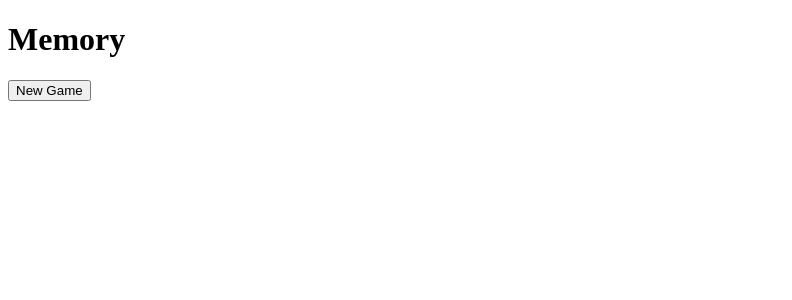
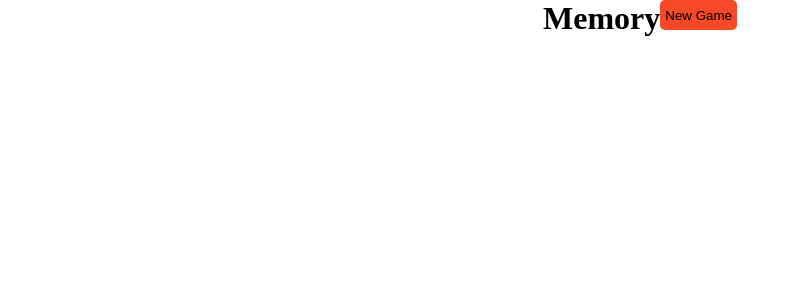
Before and after one commit to teejale/memory_game, a React (Vite) app: page / in a window 1280 px wide. Shown: the top 300 px of the page, without its empty margins (0-792 px from the left). Built offline with nearby package versions, Linux system fonts and the light colour scheme.

Commit message:
add image + imports and styling

```diff
--- a/src/App.css
+++ b/src/App.css
@@ -0,0 +1,31 @@
+* {
+  margin: 0;
+}
+
+body {
+  display: flex;
+  justify-content: center;
+  align-items: center;
+  flex-direction: column;
+}
+
+.front,
+.back {
+  height: 50px;
+}
+
+.wrapper {
+  /* margin: 40px;
+  display: grid;
+  grid-template-columns: 1fr 1fr 1fr 1fr;
+  grid-gap: 20px; */
+  display: flex;
+}
+
+button {
+  height: 30px;
+  padding: 5px;
+  border-radius: 5px;
+  border-style: none;
+  background-color: #f54927;
+}
--- a/src/App.jsx
+++ b/src/App.jsx
@@ -1,13 +1,20 @@
 import { useState } from "react";
 import "./App.css";
+import image1 from "./assets/image_1.jpg";
+import image2 from "./assets/image_2.jpg";
+import image3 from "./assets/image_3.jpg";
+import image4 from "./assets/image_4.jpg";
+import image5 from "./assets/image_5.jpg";
+import image6 from "./assets/image_6.jpg";
+import cover from "./assets/cover.jpg";
 
 const cardImages = [
-  { src: "/assets/image_1.jpg" },
-  { src: "/assets/image_2.jpg" },
-  { src: "/assets/image_3.jpg" },
-  { src: "/assets/image_4.jpg" },
-  { src: "/assets/image_5.jpg" },
-  { src: "/assets/image_6.jpg" },
+  { src: image1 },
+  { src: image2 },
+  { src: image3 },
+  { src: image4 },
+  { src: image5 },
+  { src: image6 },
 ];
 
 function App() {
@@ -22,11 +29,20 @@ function App() {
     setCards(shuffledCards);
     setTurns(0);
   };
+  console.log(cards, turns);
 
   return (
-    <div>
+    <div className="wrapper">
       <h1>Memory</h1>
       <button onClick={shuffleCards}>New Game</button>
+      <div className="container">
+        {cards.map((card) => (
+          <div className="card" key={card.id}>
+            <img className="front" src={card.src} alt="card-front" />
+            <img className="back" src={cover} alt="card-back" />
+          </div>
+        ))}
+      </div>
     </div>
   );
 }
```
Also changed, not shown: src/assets/cover.jpg (added).
